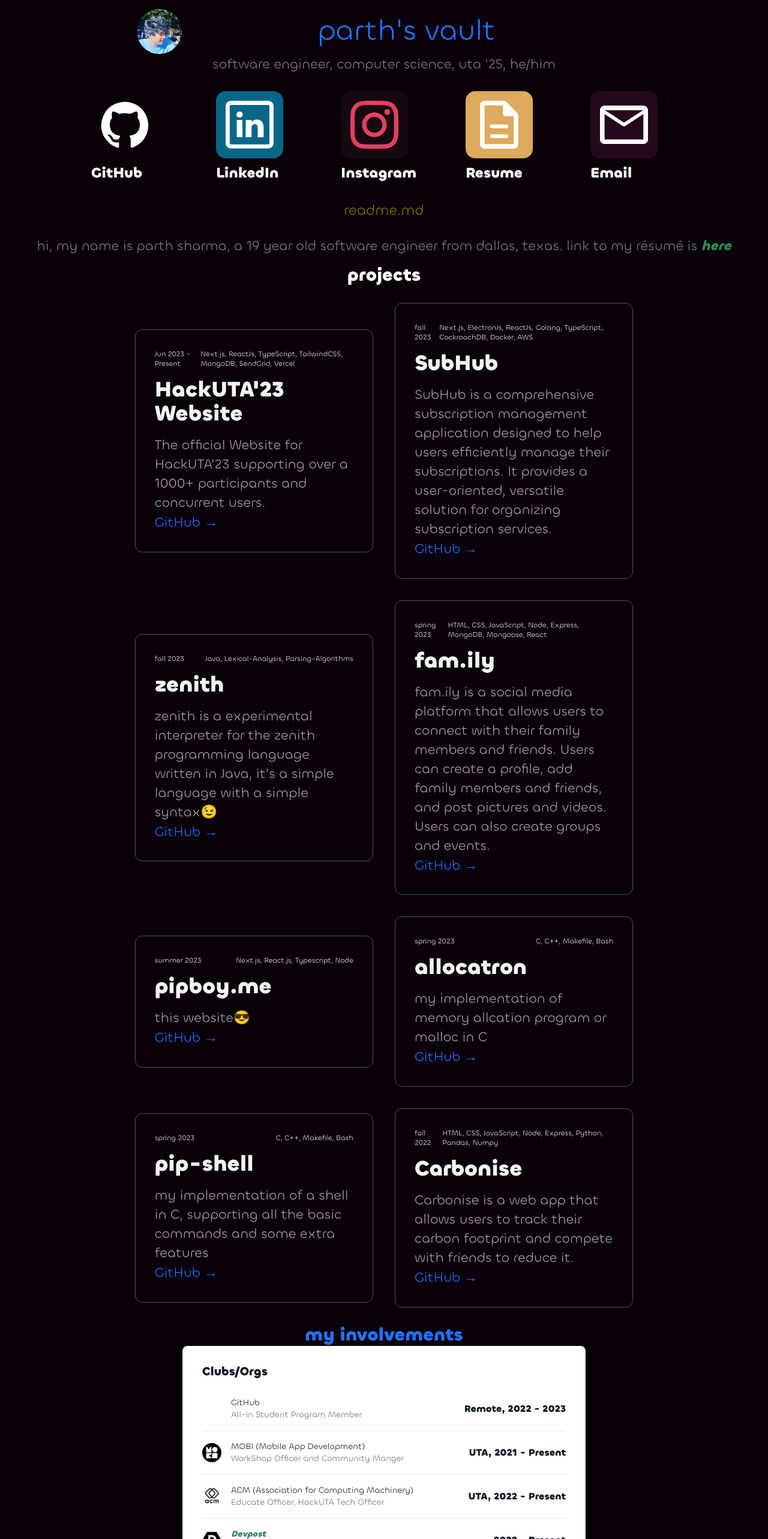
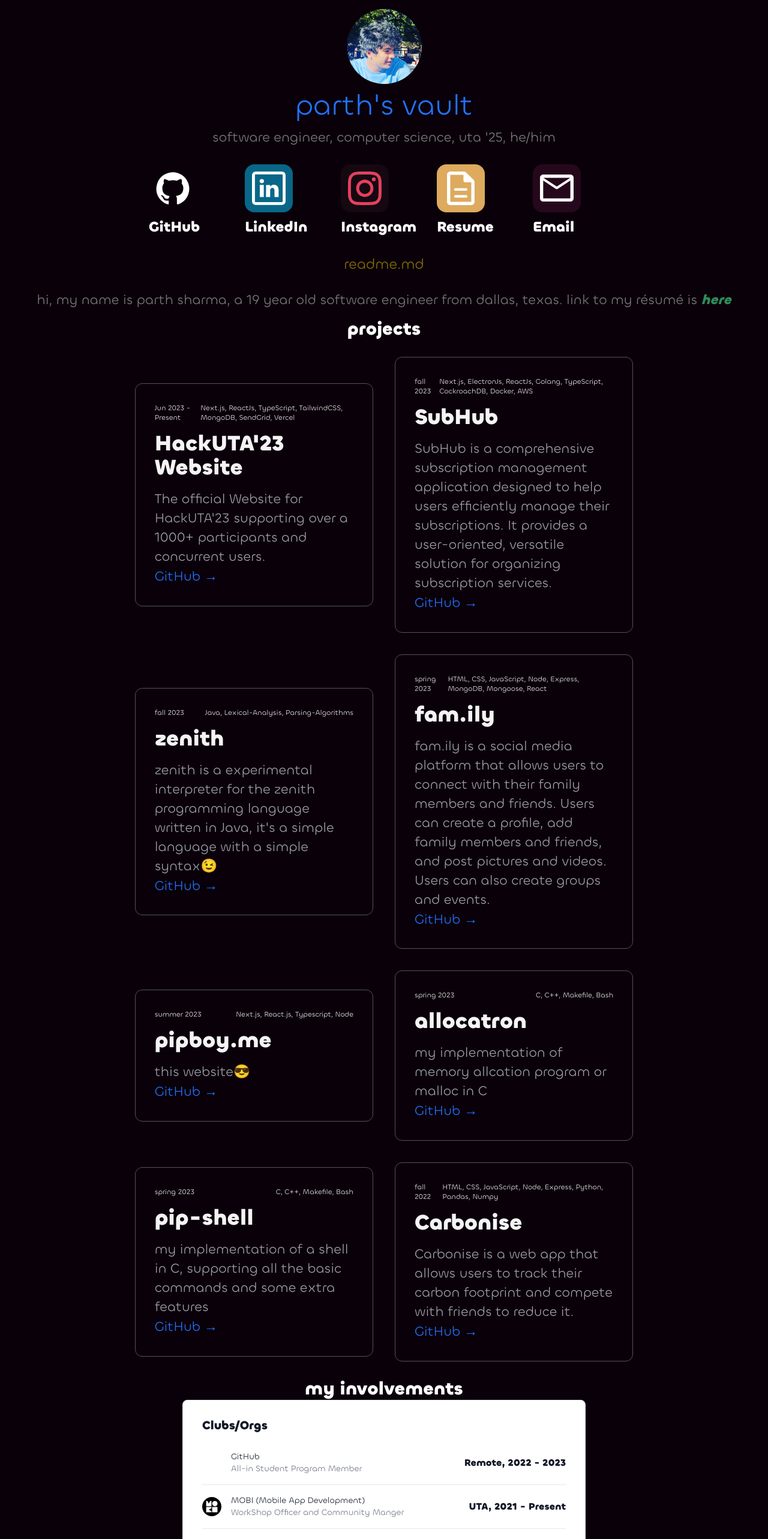
Before and after one commit to pxs4528/pipboy.dev, a Next.js app: page / in a window 1280 px wide. Shown: the top 2566 px of the page at 60% size. Built offline with nearby package versions, Linux system fonts and the light colour scheme.

Commit message:
changed links etc

```diff
--- a/app/components/SquareIconButton.tsx
+++ b/app/components/SquareIconButton.tsx
@@ -7,15 +7,15 @@ const SquareIconButton = (props: {
     href: string;
 }) => {
     return (
-        <div className="mx-2 items-center md:mx-4 lg:mx-8">
+        <div className="mx-2 items-center md:mx-2 lg:mx-2">
             <a
-                className="h-20 w-20 md:h-28 md:w-28 rounded-2xl flex items-center justify-center broder-transparent border-solid cursor-pointer duration-200 hover:border-4 hover:scale-110"
+                className="h-16 w-16 md:h-20 md:w-20 rounded-2xl flex items-center justify-center broder-transparent border-solid cursor-pointer duration-200 hover:border-4 hover:scale-110"
                 style={{ backgroundColor: props.color }}
                 href={props.href}
                 target="_blank"
                 rel="noreferrer"
             >
-                <div className="h-10 w-10 md:h-20 md:w-20 relative">
+                <div className="h-10 w-10 md:h-14 md:w-14 relative">
                     <Image
                         src={props.icon}
                         fill
--- a/app/page.tsx
+++ b/app/page.tsx
@@ -26,7 +26,7 @@ import SquareIconButton from "./components/SquareIconButton";
 
 export default function Page() {
   const projects = [hackuta23, subhub, zenith, family, vault, malloc, shell, carbonise]
-  const resume_link = "https://drive.google.com/file/d/1b8My0M0feUdq48xalc7RqwG2vcEJRdAo/view?usp=sharing";
+  const resume_link = "https://drive.google.com/file/d/1daXEKrLnqAM1luKA_71z_oxEoskTX3C8/view?usp=sharing";
   console.log(process.env.GITHUB_CLIENT_ID)
   const [isHovering, setIsHovering] = useState(false);
   const handleOver = () => {
@@ -46,17 +46,19 @@ export default function Page() {
           >
             {
               isHovering && (
-                <Image className={styles.pfp} src={pfp} alt="my pfp lol" width={75} height={75} />
+                <Image className="flex justify-center items-center rounded-full self-start" src={pfp} alt="my pfp lol" width={125} height={75} />
               )
             }
             {
               !isHovering && (
-                <Image className={styles.pfp} src={photo} alt="my pfp lol" width={75} height={75} />
+                <Image className="flex justify-center items-center rounded-full self-start" src={photo} alt="my pfp lol" width={125} height={75} />
               )
             }
 
           </div>
-          {
+        </div>
+        <div className="flex justify-center items-center">
+        {
             isHovering && (
               <div className={styles.name}>
                 <h1 className="font-chilla">pip.boy&apos;s vault</h1>
@@ -68,8 +70,6 @@ export default function Page() {
                 <h1 className="font-chillax">parth&apos;s vault</h1>
               </div>)
           }
-
-
         </div>
 
 
@@ -78,7 +78,7 @@ export default function Page() {
         <div className={styles.containerP}>
           <p className="font-chillax-bold ">software engineer, computer science, uta &apos;25, he/him</p>
         </div>
-        <div className="justify-center flex flex-row m-7 flex-wrap">
+        <div className="items-center justify-center flex flex-row m-7 flex-wrap">
           <SquareIconButton
             color="@E4B2CA"
             icon={github}
@@ -128,7 +128,7 @@ export default function Page() {
         ))}
       </div>
 
-      <h2 className=' text-center text-3xl font-bold'>my involvements</h2>
+      <h2 className=' text-center text-white text-3xl font-bold'>my involvements</h2>
       <List />
 
     </>
```
